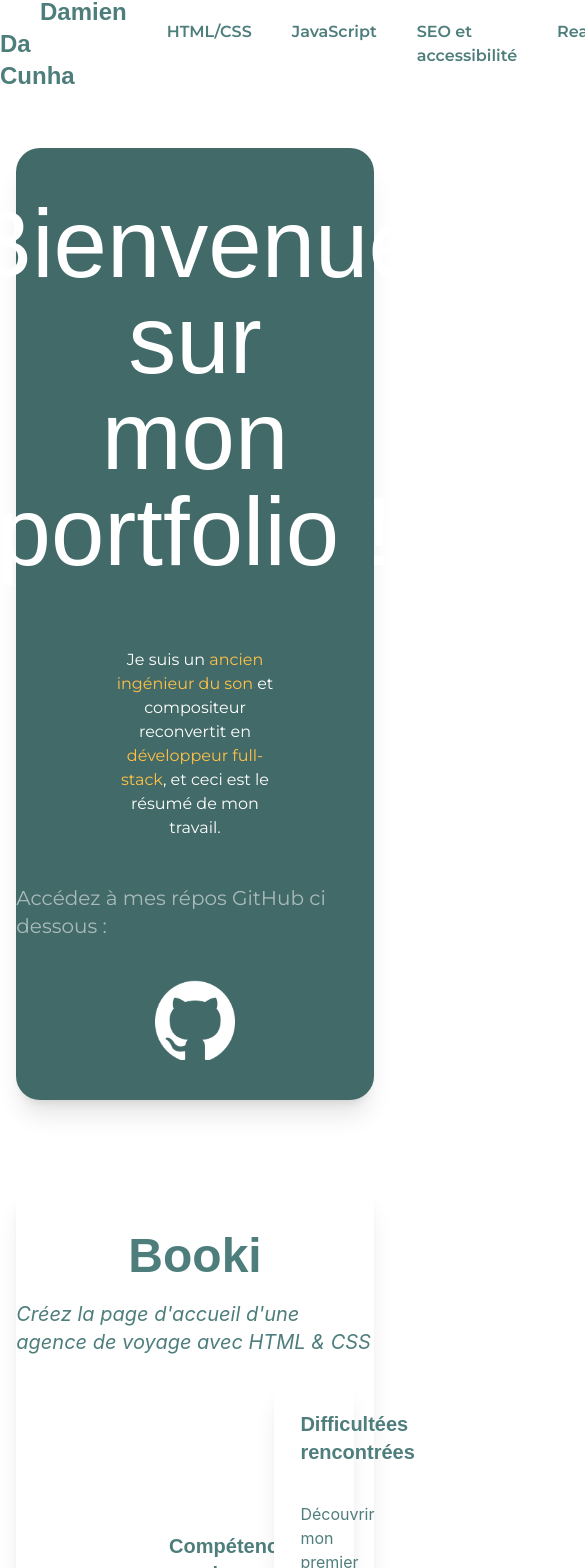
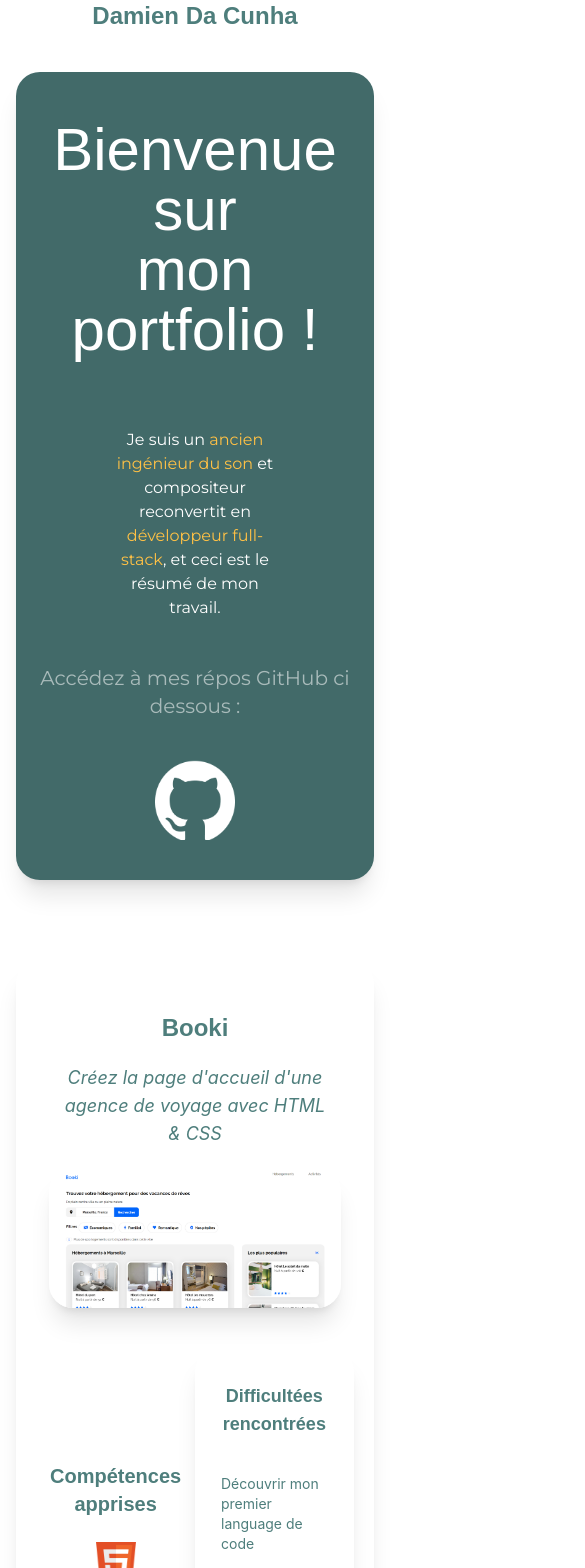
Before and after one commit to Dacunhadamien/Portfolio, a React (Create React App) app: page / in a window 390 px wide. Shown: the part 20-1588 px from the top of the page, 585 px wide, since content can reach past the window. Built offline with nearby package versions, Linux system fonts and the light colour scheme; a web font is replaced by a local one.

Commit message:
Responsive design

```diff
--- a/public/index.html
+++ b/public/index.html
@@ -2,17 +2,15 @@
 <html lang="en">
   <head>
     <meta charset="utf-8" />
-    <link rel="icon" href="%PUBLIC_URL%/favicon.ico" />
+    <meta name="viewport" content="width=device-width, initial-scale=1.0" />
     <link rel="preconnect" href="https://fonts.googleapis.com" />
     <link rel="preconnect" href="https://fonts.gstatic.com" crossorigin />
     <link href="https://fonts.googleapis.com/css2?family=Nova+Mono&display=swap" rel="stylesheet" />
     <link href="https://unpkg.com/aos@2.3.1/dist/aos.css" rel="stylesheet" />
     <meta name="viewport" content="width=device-width, initial-scale=1" />
     <meta name="theme-color" content="#000000" />
-    <meta name="description" content="Web site created using create-react-app" />
-    <link rel="apple-touch-icon" href="%PUBLIC_URL%/logo192.png" />
-    <link rel="manifest" href="%PUBLIC_URL%/manifest.json" />
-    <title>React App</title>
+    <meta name="description" content="Bienvenue sur le Portfolio de Da Cunha Damien" />
+    <title>Portfolio de Da Cunha Damien</title>
   </head>
   <body>
     <div id="root"></div>
--- a/src/app/Components/Project.jsx
+++ b/src/app/Components/Project.jsx
@@ -4,29 +4,33 @@ import logogithub from "../../images/github.png";
 const Project = (props) => {
   return (
     <div className={"flex justify-center my-10 py-8 shadow-xl size-11/12 rounded-3xl flex-col items-center " + props.bgcolor + props.txtcolor} id={props.id}>
-      <h2 className="font-bold m-5 font-Alt text-5xl">{props.title}</h2>
-      <h3 className="text-xl italic">{props.description}</h3>
-      <div className="flex justify-between items-center m-5">
-        <a href={props.github} target="_blank" rel="noreferrer" className="flex justify-center items-center flex-start rounded-3xl size-2/4 group">
+      <h2 className="font-bold m-5 font-Alt text-2xl md:text-5xl text-center">{props.title}</h2>
+      <h3 className="md:text-xl text-lg italic text-center md:size-full size-3/4">{props.description}</h3>
+      <div className="flex flex-col md:flex-row md:justify-between items-center m-5">
+        <a href={props.github} target="_blank" rel="noreferrer" className="flex justify-center items-center flex-start rounded-3xl size-11/12 md:size-2/4 group">
           <img src={props.cover} alt={"Image de " + props.title} className="rounded-3xl group-hover:blur transition duration-300 ease-in-out relative shadow-xl"></img>
-          <img src={logogithub} alt="Logo de GitHub" className=" opacity-0 absolute size-32 group-hover:opacity-100 transition duration-300 ease-in-out group-hover:scale-125 animate-bounce"></img>
+          <img
+            src={logogithub}
+            alt="Logo de GitHub"
+            className=" opacity-0 absolute size-20 md:size-32 group-hover:opacity-100 transition duration-300 ease-in-out group-hover:scale-125 animate-bounce"
+          ></img>
         </a>
-        <div className="flex flex-row justify-center items-center w-1/2">
+        <div className="flex flex-row justify-center items-center md:w-1/2 my-10">
           <div className="flex justify-center items-center flex-col w-1/2">
-            <h3 className="font-semibold text-xl font-Alt my-3">Compétences apprises</h3>
+            <h3 className="font-semibold text-xl text-center font-Alt my-3">Compétences apprises</h3>
             {props.skills.map((logos, index) => {
               return (
-                <a href={logos.url} target="_blank" rel="noreferrer">
-                  <img key={index} src={logos.logo} alt={"Logo de la compétence " + index} className="size-16 m-3 hover:scale-110 transition duration-300"></img>
+                <a href={logos.url} key={index} target="_blank" rel="noreferrer">
+                  <img key={index} src={logos.logo} alt={"Logo de la compétence " + index} className="md:size-16 size-10 m-3 hover:scale-110 transition duration-300"></img>
                 </a>
               );
             })}
           </div>
           <div className={"flex justify-start flex-col w-1/2 rounded-3xl shadow-xl p-4 bg-white " + props.cardtxtcolor}>
-            <h3 className="font-semibold text-xl font-Alt p-2.5 my-2">Difficultées rencontrées</h3>
+            <h3 className="font-semibold text-lg md:text-xl text-center font-Alt p-2.5 my-2">Difficultées rencontrées</h3>
             {props.difficulties.map((difficulties, index) => {
               return (
-                <p key={index} className="p-2.5 my-2">
+                <p key={index} className="p-2.5 my-2 text-sm md:text-base">
                   {difficulties}
                 </p>
               );
--- /dev/null
+++ b/src/app/Header/header_error.jsx
@@ -0,0 +1,16 @@
+import "typeface-montserrat";
+import { Link } from "react-router-dom";
+
+function Header() {
+  return (
+    <div className="header font-montserrat flex justify-between items-center text-custom-green font-semibold mt-14" id="top">
+      <Link to="/" className="hover:scale-110 transform duration-300">
+        <span className="font-Alt font-bold text-2xl mx-10 hover:text-custom-yellow transform duration-300 bg-left-bottom bg-gradient-to-r from-custom-green to-custom-yellow bg-[length:0%_2px] bg-no-repeat hover:bg-[length:100%_2px]  ease-out">
+          Damien Da Cunha
+        </span>
+      </Link>
+    </div>
+  );
+}
+
+export default Header;
--- a/src/app/Header/index.jsx
+++ b/src/app/Header/index.jsx
@@ -2,13 +2,13 @@ import "typeface-montserrat";
 
 function Header() {
   return (
-    <div className="header font-montserrat flex justify-between items-center text-custom-green font-semibold ">
+    <div className="header font-montserrat flex md:justify-between justify-center items-center text-custom-green font-semibold mt-5" id="top">
       <a href="https://github.com/Dacunhadamien" className="hover:scale-110 transform duration-300">
         <span className="font-Alt font-bold text-2xl mx-10 hover:text-custom-yellow transform duration-300 bg-left-bottom bg-gradient-to-r from-custom-green to-custom-yellow bg-[length:0%_2px] bg-no-repeat hover:bg-[length:100%_2px]  ease-out">
           Damien Da Cunha
         </span>
       </a>
-      <nav className="m-5 flex justify-end flex-row">
+      <nav className="m-5 md:flex justify-end flex-row hidden">
         <a
           href="#HTML/CSS"
           className=" m-5 hover:scale-110 hover:text-custom-red transform duration-300 bg-left-bottom bg-gradient-to-r from-custom-green to-custom-red bg-[length:0%_2px] bg-no-repeat hover:bg-[length:100%_2px]  ease-out"
--- a/src/app/Pages/Error404.jsx
+++ b/src/app/Pages/Error404.jsx
@@ -1,16 +1,20 @@
 import { Link } from "react-router-dom";
+import Header from "../Header/header_error";
 
 function Error404() {
   return (
-    <div className="flex justify-center flex-col items-center text-custom-green">
+    <div>
+      <Header />
+      <div className="flex justify-center flex-col items-center text-center text-custom-green">
         <h1 className="fontAlt text-9xl m-10">Erreur 404</h1>
-      <h2 className="m-10 text-3xl">Oups! La page que vous demandez n'existe pas</h2>
+        <h2 className="m-12 text-3xl">Oups! La page que vous demandez n'existe pas</h2>
         <Link
           to="/"
-        className="text-4xl m-20 hover:scale-110 hover:text-custom-red transform duration-300 bg-left-bottom bg-gradient-to-r from-custom-green to-custom-red bg-[length:0%_2px] bg-no-repeat hover:bg-[length:100%_2px]  ease-out"
+          className="text-4xl m-20 hover:scale-110 hover:text-custom-red transform duration-300 bg-left-bottom bg-gradient-to-r from-custom-green to-custom-red bg-[length:0%_2px] bg-no-repeat hover:bg-[length:100%_2px]  ease-out animate-pulse"
         >
           Retourner sur la page d'acceuil
         </Link>
+      </div>
     </div>
   );
 }
--- a/src/app/Pages/Home.jsx
+++ b/src/app/Pages/Home.jsx
@@ -2,21 +2,24 @@ import githubwhite from "../../images/github_white.png";
 import Project from "../Components/Project";
 import { data } from "../../data/project";
 import { FaArrowUp } from "react-icons/fa";
+import Header from "../Header/index";
 function Home() {
   return (
-    <div className="flex justify-center flex-col items-center" id="top">
+    <div>
+      <Header></Header>
+      <div className="flex justify-center flex-col items-center">
         <div className="font-montserrat flex justify-center items-center flex-col bg-cover bg-center size-11/12 text-white rounded-3xl shadow-xl my-10 bg-backgroundImage bg-black">
-        <h1 className="text-8xl text-center m-12 font-Alt brightness-100">
+          <h1 className="mg:text-8xl text-6xl text-center m-12 font-Alt brightness-100">
             Bienvenue sur<br></br> mon portfolio !
           </h1>
           <div className="flex items-center justify-center flex-col m-5 text-l size-1/2 text-center">
             <p>
-            Je suis un <span className="text-custom-yellow">ancien ingénieur du son</span> et compositeur reconvertit en <span className="text-custom-yellow">développeur full-stack</span>, et ceci est
-            le résumé de mon travail.
+              Je suis un <span className="text-custom-yellow">ancien ingénieur du son</span> et compositeur reconvertit en <span className="text-custom-yellow">développeur full-stack</span>, et ceci
+              est le résumé de mon travail.
             </p>
           </div>
           <div className="flex justify-center items-center flex-row p-3"></div>
-        <span className="text-xl animate-pulse">Accédez à mes répos GitHub ci dessous :</span>
+          <span className="text-xl text-center animate-pulse">Accédez à mes répos GitHub ci dessous :</span>
           <a href="https://github.com/Dacunhadamien" target="_blank" rel="noreferrer" className=" flex justify-center items-center flex-col">
             <img src={githubwhite} alt="Logo GitHub" className="size-20 m-10 hover:scale-125 transition duration-500 "></img>
           </a>
@@ -40,6 +43,7 @@ function Home() {
           <FaArrowUp size={70} className="border-4 border-dashed border-black text-custom-yellow rounded-3xl hover:animate-pulse my-20 hover:scale-125 transform duration-300" />
         </a>
       </div>
+    </div>
   );
 }
 
--- a/src/index.jsx
+++ b/src/index.jsx
@@ -1,7 +1,6 @@
 import React from "react";
 import ReactDOM from "react-dom/client";
 import { BrowserRouter as Router } from "react-router-dom";
-import Header from "./app/Header";
 import Footer from "./app/Footer";
 import AppRoutes from "./app/Routes";
 import "./css/style.css";
@@ -11,7 +10,6 @@ const root = ReactDOM.createRoot(document.getElementById("root"));
 root.render(
   <>
     <Router>
-      <Header />
       <AppRoutes />
       <Footer />
     </Router>
```
Also changed, not shown: public/manifest.json (deleted), 1 other file (tests, documents, lock files or other folders). Lines whose indentation alone changed are shown as unchanged.
